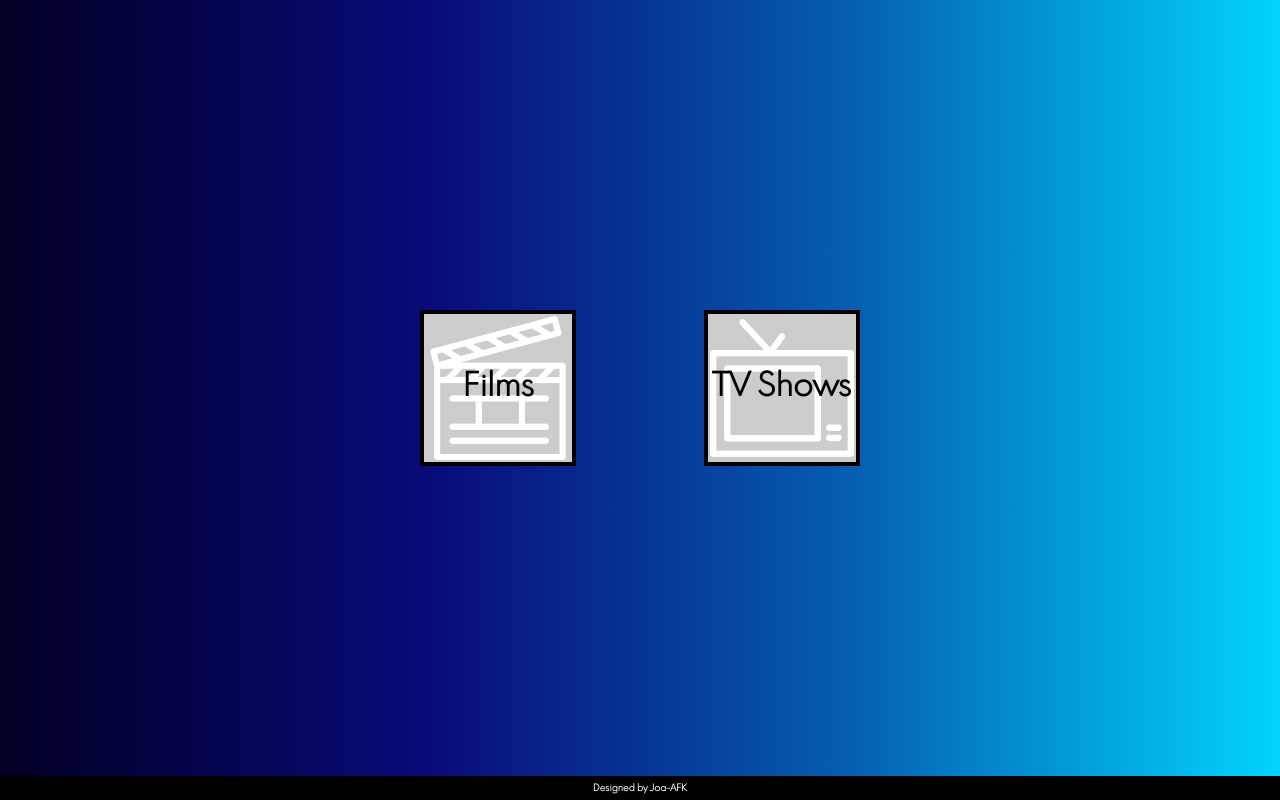
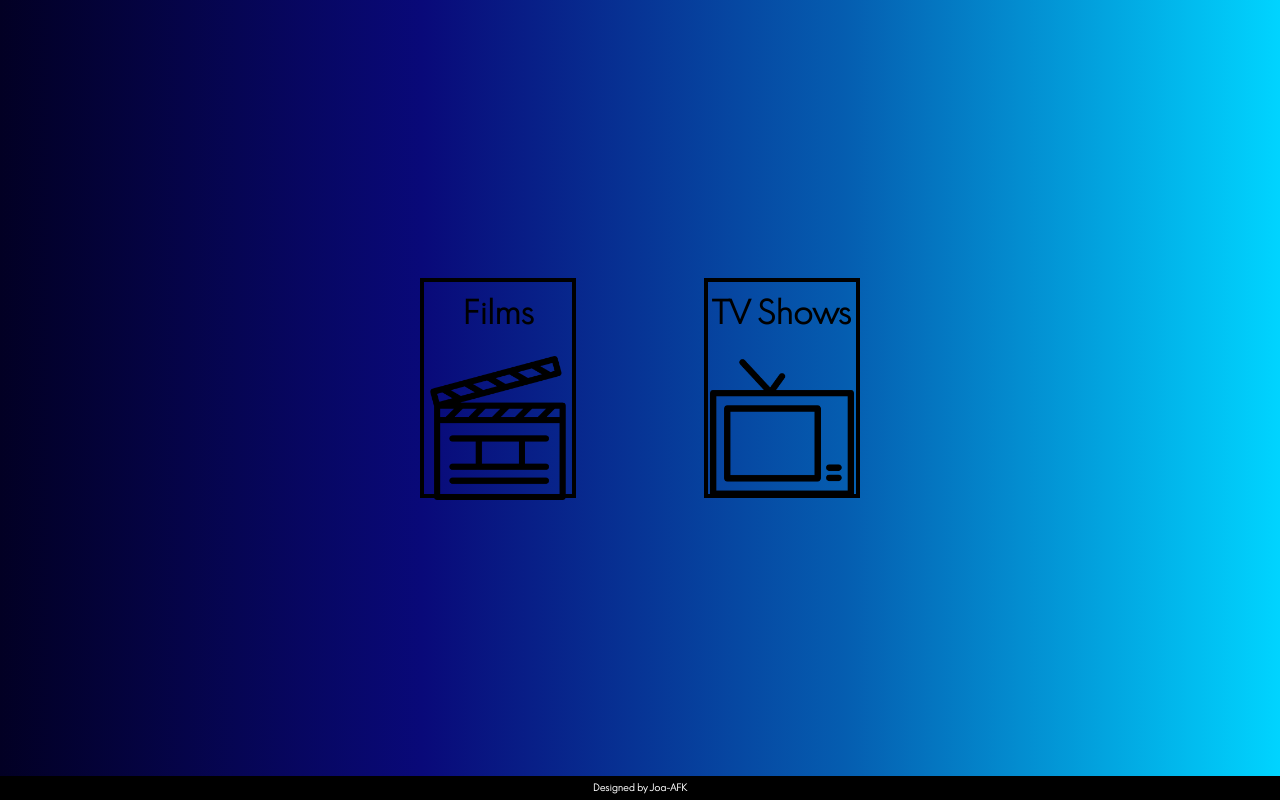
Before and after one commit to joro-afk/movie-app, a Vue app: page / in a window 1280 px wide. Built offline with nearby package versions, Linux system fonts and the light colour scheme; no server answers.

Commit message:
11-07-08-22

```diff
--- a/src/assets/style.css
+++ b/src/assets/style.css
@@ -127,28 +127,37 @@ footer>h2 {
 }
 
 .presentation-container>a {
-    height: 5.75rem;
+    height: 9.75rem;
     width: 5.75rem;
+    text-decoration: none;
 }
 
 @media only screen and (min-width:400px) {
     .presentation-container>a {
         margin-inline: 5%;
-        height: 7rem;
+        height: 11rem;
         width: 7rem;
+    }
+}
+
+@media only screen and (min-width:800px) {
+    .presentation-container>a {
+        margin-inline: 5%;
+        height: 14rem;
+        width: 10rem;
     }
 }
 
 @media only screen and (min-height:480px) {
     .presentation-container>a {
-        height: 9.75rem;
+        height: 13.75rem;
         width: 9.75rem;
     }
 }
 
 
 .presentation-container-2 {
-    height: 5rem;
+    height: 9rem;
     width: 5rem;
     display: flex;
     flex-direction: column;
@@ -159,33 +168,38 @@ footer>h2 {
     border: solid 0.25rem #000;
     -webkit-animation: presentation-container-2 1s cubic-bezier(0.390, 0.575, 0.565, 1.000) both;
     animation: presentation-container-2 1s cubic-bezier(0.390, 0.575, 0.565, 1.000) both;
-    background-color: #cccccc;
     color: #000;
 }
 
 @media only screen and (min-width:400px) {
     .presentation-container-2 {
-        height: 6.25rem;
+        height: 10.25rem;
         width: 6.25rem;
+    }
+}
+
+@media only screen and (min-width:800px) {
+    .presentation-container-2 {
+        height: 13.25rem;
+        width: 9.25rem;
     }
 }
 
 @media only screen and (min-height:480px) {
     .presentation-container-2 {
-        height: 9rem;
+        height: 13rem;
         width: 9rem;
     }
 }
 
 .presentation-container-2:hover {
-    border: solid 0.25rem #fff;
     transform: scale(1.1);
     transition: .1s;
+    filter: invert(1);
 }
 
 
 .presentation-title {
-    position: absolute;
     font-family: 'spartan_mblight';
     font-size: 1.1em;
     z-index: 1000;
@@ -194,6 +208,13 @@ footer>h2 {
 @media only screen and (min-width:400px) {
     .presentation-title {
         font-size: 1.4em;
+    }
+}
+
+
+@media only screen and (min-width:800px) {
+    .presentation-title {
+        font-size: 1.5em;
     }
 }
 
@@ -212,8 +233,8 @@ footer>h2 {
 }
 
 .presentation-img {
-    height: 100%;
-    filter: invert(1);
+    width: 100%;
+
     z-index: 900;
 }
 
```
